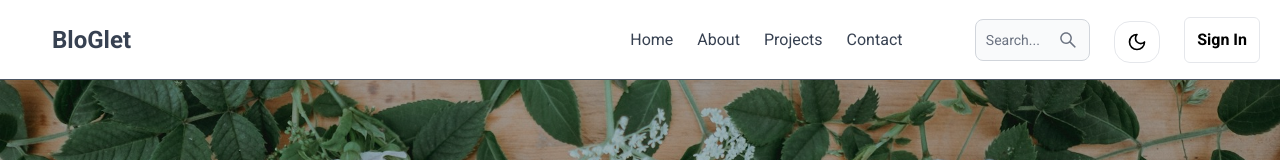
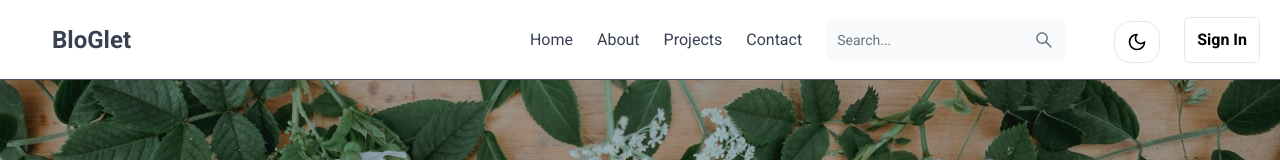
Before and after one commit to zakariaelrharbi/Bloglet, a React (Vite) app in the folder Client/Bloglet/: page / in a window 1280 px wide. Shown: the top 160 px of the page. Built offline with nearby package versions, Linux system fonts and the light colour scheme; no server answers.

Commit message:
change to text input border color

```diff
--- a/Client/Bloglet/src/App.jsx
+++ b/Client/Bloglet/src/App.jsx
@@ -14,6 +14,7 @@ import UpdatePost from './Pages/UpdatePost';
 import { Toaster } from 'sonner';
 import PrivateRoute from './components/PrivateRoute';
 import ScrollToTop from './components/ScrollToTop';
+
 
 const App = () => {
   const location = useLocation();
--- a/Client/Bloglet/src/components/Header.jsx
+++ b/Client/Bloglet/src/components/Header.jsx
@@ -9,8 +9,11 @@ import { toast } from 'sonner';
 import DarkModeButton from './DarkModeButton';
 import { toggleTheme } from '../redux/theme/themeSlice';
 
+
 const Header = () => {
   const [navIsOpened, setNavIsOpened] = useState(false);
+  const [isFocused, setIsFocused] = useState(false);
+
   const dispatch = useDispatch();
   const navigate = useNavigate();
 
@@ -95,12 +98,15 @@ const Header = () => {
 
             {/* Search form */}
             <div className="lg:flex lg:gap-4 lg:items-center">
-              <form className="flex items-center">
+              <form className="flex items-center ">
                 <TextInput
                   type="text"
                   placeholder="Search..."
                   rightIcon={AiOutlineSearch}
-                  className="lg:inline"
+                  className="lg:inline lg:w-60 lg:mr-6"
+                  style={{ outline: 'none', boxShadow: 'none' ,borderColor: isFocused ? '#5850ec' : 'transparent'}}
+                  onFocus={() => setIsFocused(true)}
+                  onBlur={() => setIsFocused(false)}
                 />
               </form>
             </div>
```
Also changed, not shown: Client/Bloglet/src/index.css (line endings or trailing spaces).
